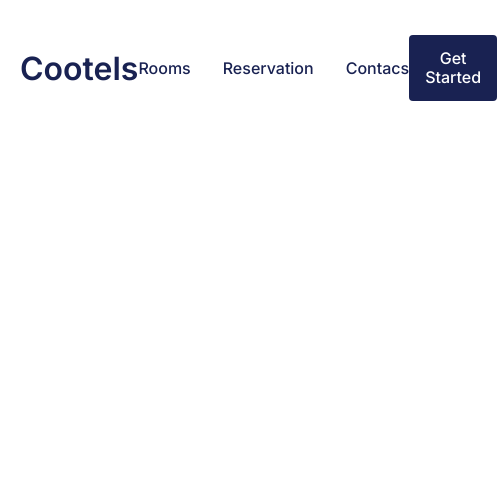
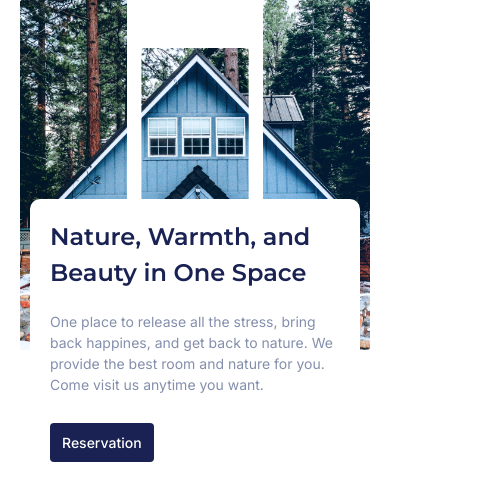
Before and after one commit to Margarita-Sipach/cootels, a website built with Vite: page index.html in a window 390 px wide. Shown: the whole page, 497 px wide, since content can reach past the window. Built offline with nearby package versions, Linux system fonts and the light colour scheme.

Commit message:
feat: add main section and its adaptive

```diff
--- a/index.html
+++ b/index.html
@@ -8,7 +8,7 @@
   </head>
   <body class="wrapper">
     <!-- <div id="app"></div> -->
-    <header>
+    <!-- <header>
       <a href="#" class="logo">Cootels</a>
       <nav class="nav">
         <a href="" class="nav__item">Rooms</a>
@@ -16,7 +16,15 @@
         <a href="" class="nav__item">Contacs</a>
       </nav>
       <button class="button">Get Started</button>
-    </header>
+    </header> -->
+    <section class="main">
+      <div class="main__info">
+        <h1>Nature, Warmth, and Beauty in One Space</h1>
+        <p class="main__text">One place to release all the stress, bring back happines, and get back to nature. We provide the best room and nature for you. Come visit us anytime you want.</p>
+        <button class="main__button button">Reservation</button>
+      </div>
+      <img class="main__img" src="src/assets/img/main_img.png"/>
+    </section>
     <script type="module" src="/src/main.ts"></script>
   </body>
 </html>
--- a/src/scss/base/basestyle.scss
+++ b/src/scss/base/basestyle.scss
@@ -1,4 +1,8 @@
 @import url('https://fonts.googleapis.com/css2?family=Inter:wght@100..900&family=Montserrat:ital,wght@0,100..900;1,100..900&display=swap');
+
+*{
+    color: var(--dark);
+}
 
 .wrapper{
     width: 100%;
@@ -6,20 +10,13 @@
     background-color: var(--light);
     padding: 0 50px;
     font-family: var(--text);
-    max-width: var(--large);
-
-
-    *{
-        color: var(--dark);
-    }
+    max-width: 1400px;
 
     @media (max-width: 768px) {
-        max-width: calc(var(--middle) - 80px);
         padding: 0 30px;
     }
 
     @media (max-width: 576px) {
-        max-width: calc(var(--small) - 60px);
         padding: 0 20px;
     }
 }
@@ -34,8 +31,48 @@ h1, h2{
 
 h1{
     font-size: 48px;
+    @media (max-width: 1200px) {
+        font-size: 36px;
+    }
+
+    @media (max-width: 650px) {
+        font-size: 30px;
+    }
+
+    @media (max-width: 450px) {
+        font-size: 24px;
+    }
 }
 
 h2{
     font-size: 36px;
+    @media (max-width: 1200px) {
+        font-size: 24px;
+    }
+    @media (max-width: 650px) {
+        font-size: 20px;
+    }
 }
+
+p{
+    color: var(--grey);
+    font-size: 18px;
+    font-weight: 400;
+    line-height: 150%;
+    letter-spacing: 0%;
+
+    @media (max-width: 1200px) {
+        font-size: 16px;
+    }
+
+    @media (max-width: 650px) {
+        font-size: 14px;
+    }
+}
+
+section{
+    padding: 80px 0;
+    @media (max-width: 900px) {
+        padding: 0;
+    }
+}
--- a/src/scss/base/vars.scss
+++ b/src/scss/base/vars.scss
@@ -1,6 +1,7 @@
 :root{
     --dark: rgb(25, 34, 82);
     --light: rgb(255, 255, 255);
+    --grey: rgb(132, 143, 172);
 
     --large: 1200px;
     --middle: 768px;
--- /dev/null
+++ b/src/scss/modules/main.scss
@@ -0,0 +1,57 @@
+.main{
+    display: flex;
+    justify-content: space-between;
+    gap: 20px;
+    position: relative;
+
+    &__info{
+        max-width: 550px;
+        padding-top: 50px;
+
+        @media (max-width: 1200px) {
+            max-width: 500px;
+        }
+
+        @media (max-width: 900px) {
+            max-width: 100%;
+            position: absolute;
+            z-index: 2;
+            background: var(--light);
+            margin: 0 40px;
+            padding: 30px;
+            border-radius: 10px;
+            top: 50%;
+        }
+        @media (max-width: 650px) {
+            margin: 0 10px;
+            padding: 20px;
+        }
+    }
+
+    &__img{
+
+        @media (max-width: 1200px) {
+            width: 450px;
+        }
+
+        @media (max-width: 900px) {
+            width: 100%;
+        }
+    }
+
+    &__text{
+        max-width: 480px;
+        margin: 24px 0 32px;
+
+        @media (max-width: 900px) {
+            max-width: 100%;
+        }
+        @media (max-width: 650px) {
+            margin: 20px 0 28px;
+        }
+    }
+
+    &__button{
+
+    }
+}
--- a/src/scss/style.scss
+++ b/src/scss/style.scss
@@ -4,7 +4,7 @@
 
 @import './modules/header.scss';
 @import './modules/nav.scss';
-// @import './modules/basestyle.scss';
+@import './modules/main.scss';
 
 @import './ui/logo.scss';
 @import './ui/button.scss';
--- a/src/scss/ui/button.scss
+++ b/src/scss/ui/button.scss
@@ -7,4 +7,9 @@
     font-weight: 500;
     line-height: 19px;
     letter-spacing: 0%;
+
+    @media (max-width: 650px) {
+        font-size: 14px;
+        padding: 10px 12px;
+    }
 }
```
Also changed, not shown: src/assets/img/main_img.png (added).
